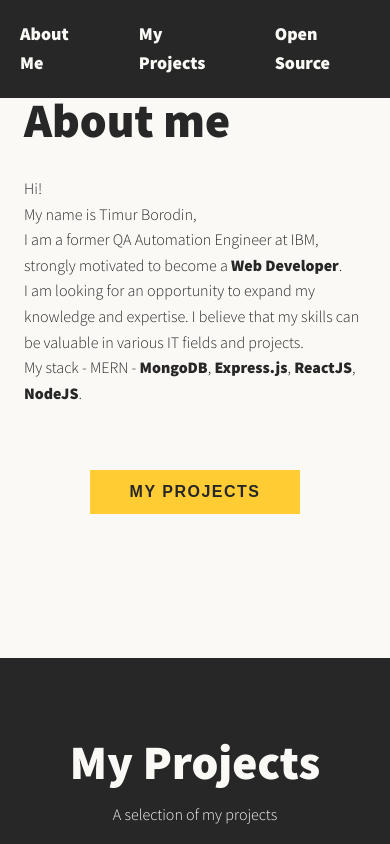
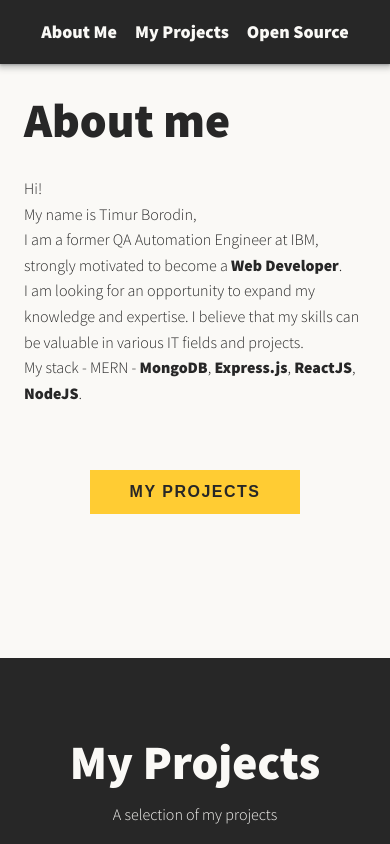
Before and after one commit to De1ain/de1ain.github.io, a Next.js app: page / in a window 390 px wide. Shown: the top 844 px of the page. Built offline with nearby package versions, Linux system fonts and the light colour scheme.

Commit message:
Header styling changes - increase font size

```diff
--- a/components/layout/Header.module.css
+++ b/components/layout/Header.module.css
@@ -1,23 +1,25 @@
 .header {
   background: var(--color-dark);
+  box-shadow: 0 1px 2px 0 rgba(60, 64, 67, 0.3),
+    0 2px 6px 2px rgba(60, 64, 67, 0.3);
   color: var(--color-light);
   display: flex;
+  height: 5em;
   justify-content: space-between;
   margin: 0 auto;
-  padding: 1.25em;
   position: fixed;
   top: 0;
+  transition: height 0.3s;
   width: 100%;
-  transition: padding 0.3s;
   z-index: 1000;
 }
 
 .header--shrunk {
-  padding: 0.3em;
+  height: 3.75em;
 }
 
 .nav {
-  margin: 0 auto;
+  margin: auto;
 }
 
 .nav__list {
@@ -33,14 +35,36 @@
 .nav__link {
   color: inherit;
   font-weight: var(--fw-bold);
-  font-size: var(--fs-h3);
+  font-size: var(--fs-h2);
   text-decoration: none;
 }
 
+.nav__item {
+  text-align: center;
+}
+
 .nav__item + .nav__item {
-  margin-left: 3em;
+  margin-left: 5em;
 }
 
 .nav__link:hover {
   color: var(--color-accent);
 }
+
+@media (max-width: 800px) {
+  .header {
+    padding: 0.7em;
+    line-height: 1;
+  }
+
+  .nav__item + .nav__item {
+    margin-left: 1.125em;
+  }
+
+  .header {
+    height: 4em;
+  }
+  .header--shrunk {
+    height: 2.75em;
+  }
+}
```
